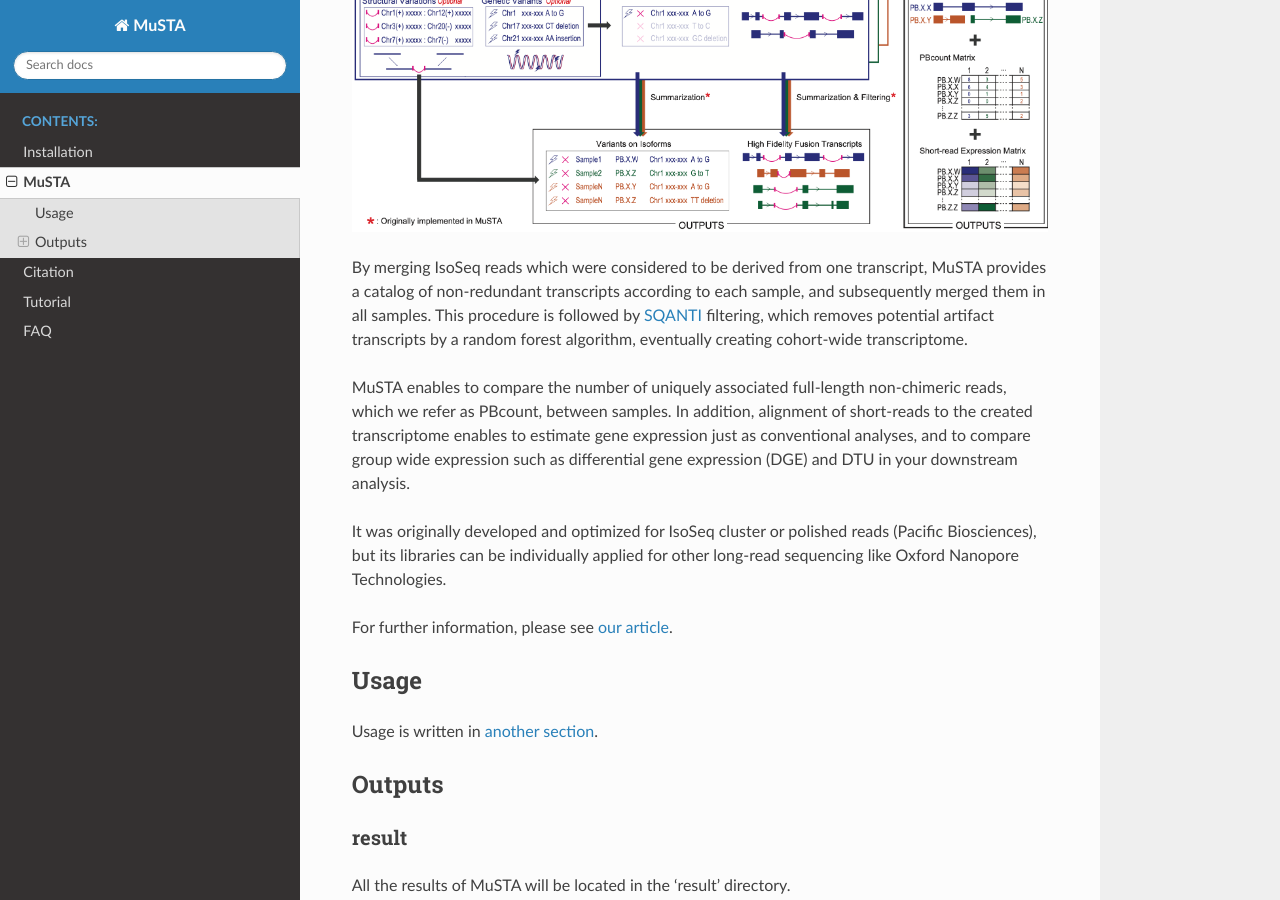
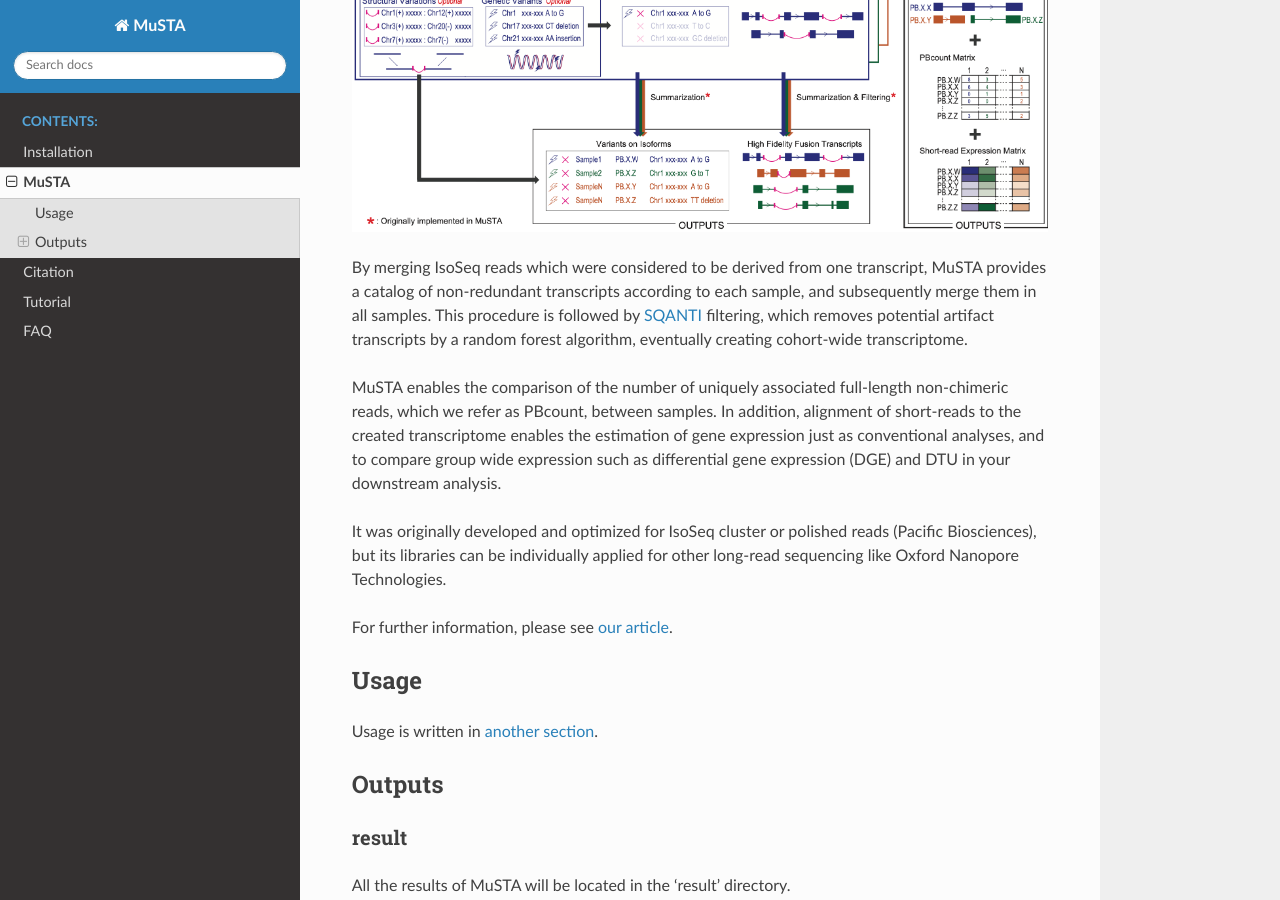
Before and after one commit to shinichinamba/MuSTA, a Sphinx documentation site: the page built from docs/source/documents/musta.rst, in a window 1280 px wide and 900 px high, scrolled down 429 px. Built offline with Sphinx 7.4.7 and the Read the Docs theme 2.0.0, drawn with Linux system fonts in a browser that asks for light colours; pages that are not in the unit, such as notebooks, are missing from menus; some of the changed text lies outside the part shown.

Commit message:
update documents

````diff
--- a/docs/source/documents/musta.rst
+++ b/docs/source/documents/musta.rst
@@ -10,10 +10,10 @@ MuSTA (Multi-Sample Transcriptome Assembly) is a pipeline for genarating an asse
 .. image:: ../images/Fig1_MuSTA_schema.png
    :align: left
 
-By merging IsoSeq reads which were considered to be derived from one transcript, MuSTA provides a catalog of non-redundant transcripts according to each sample, and subsequently merged them in all samples.
+By merging IsoSeq reads which were considered to be derived from one transcript, MuSTA provides a catalog of non-redundant transcripts according to each sample, and subsequently merge them in all samples.
 This procedure is followed by `SQANTI <https://github.com/ConesaLab/SQANTI>`_ filtering, which removes potential artifact transcripts by a random forest algorithm, eventually creating cohort-wide transcriptome.
 
-MuSTA enables to compare the number of uniquely associated full-length non-chimeric reads, which we refer as PBcount, between samples. In addition, alignment of short-reads to the created transcriptome enables to estimate gene expression just as conventional analyses, and to compare group wide expression such as differential gene expression (DGE) and DTU in your downstream analysis.
+MuSTA enables the comparison of the number of uniquely associated full-length non-chimeric reads, which we refer as PBcount, between samples. In addition, alignment of short-reads to the created transcriptome enables the estimation of gene expression just as conventional analyses, and to compare group wide expression such as differential gene expression (DGE) and DTU in your downstream analysis.
 
 It was originally developed and optimized for IsoSeq cluster or polished reads (Pacific Biosciences), but its libraries can be individually applied for other long-read sequencing like Oxford Nanopore Technologies.
 
--- a/docs/source/documents/quick_start.Rmd
+++ b/docs/source/documents/quick_start.Rmd
@@ -93,7 +93,7 @@ knitr::kable(readr::read_tsv("test/test_output/result/musta.pbcount.txt", col_ty
 knitr::kable(read.table("test/test_output/result/musta.salmon.tpm.txt", header = TRUE, sep = "\t"))
 ```
 
-You can conduct downstream analyses to investigate differentially expressed gene, differentially transcript usage and so on.
+You can conduct downstream analyses to investigate differentially expressed gene, differential transcript usage and so on.
 Most of the popular packages such as {DESeq2}, {DEXSeq}, and {SUPPA2} are available by setting the assembled transcriptome as reference.
 Some users might find [tappas](https://app.tappas.org/) is useful for these purposes if they would like to conduct a number of analyses on GUI.
 The transcriptome can be imported to tappas with the aid of [IsoAnnotLite](https://isoannot.tappas.org/isoannot-lite/).
````
Also changed, not shown: other parts of docs/source/documents/musta.rst (+3 -3 lines), docs/source/documents/faq.md (+0 -9 lines), docs/source/documents/install.md (+4 -4 lines).
